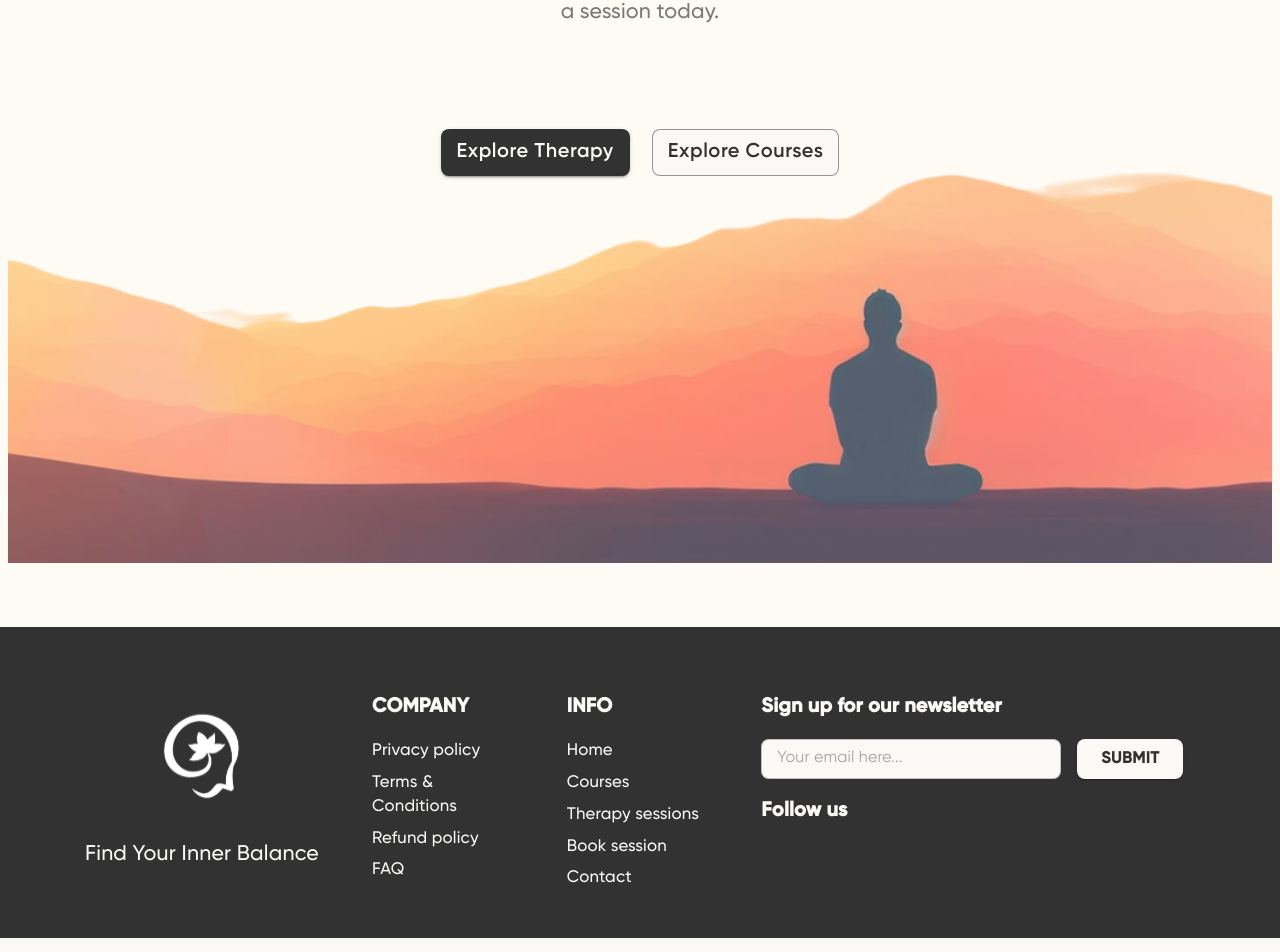
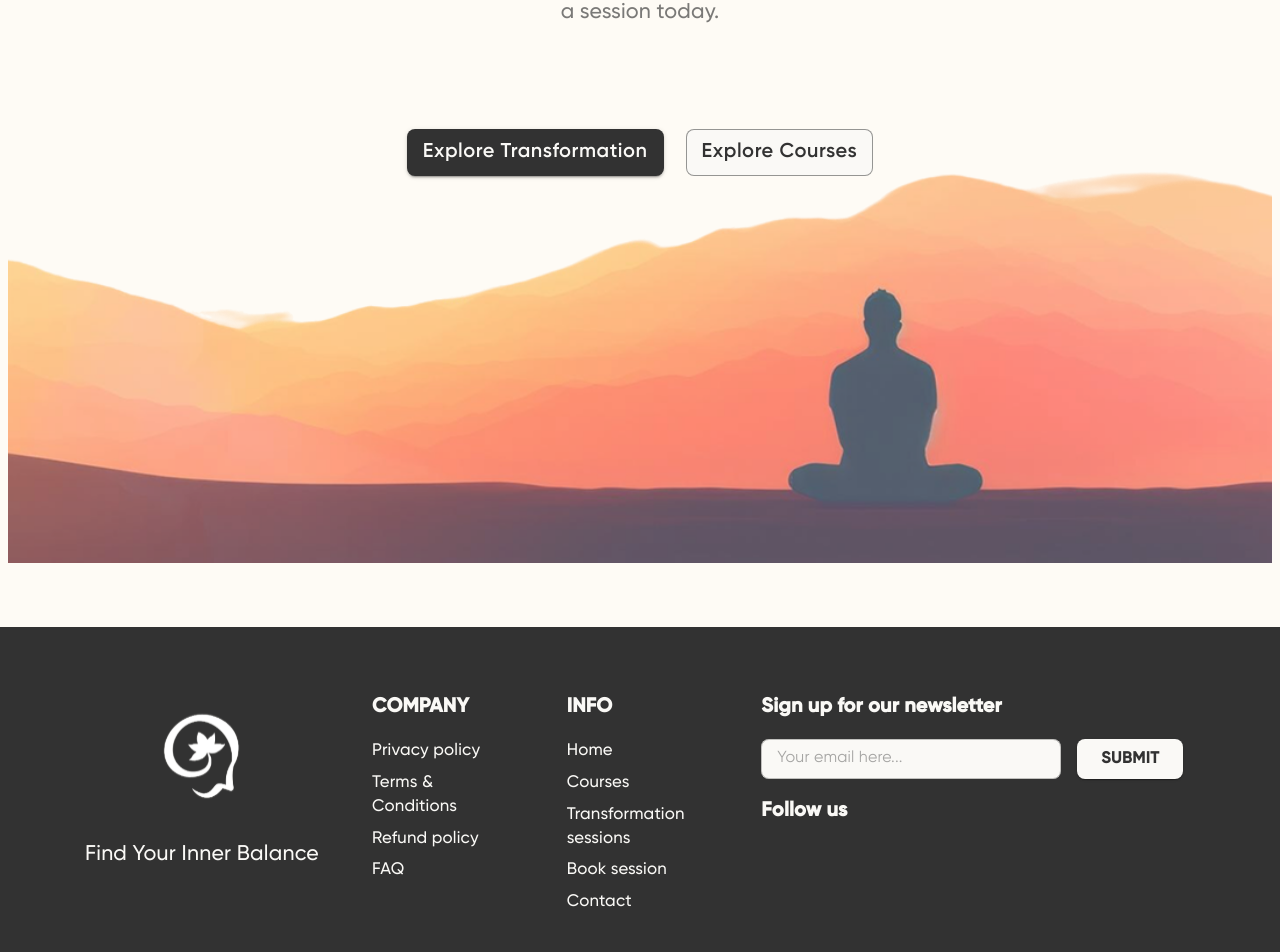
Before and after one commit to Ohuru-Tech/mind-demystified-frontend, a Next.js app: page /about in a window 1280 px wide. Shown: the part 4060-5012 px from the top of the page. Built offline with nearby package versions, Linux system fonts and the light colour scheme; no server answers; some icons are missing; a web font is replaced by a local one; what @mui/material-nextjs would draw is missing.

Commit message:
fix: more content changes

```diff
--- a/src/widgets/about/AboutQuote.tsx
+++ b/src/widgets/about/AboutQuote.tsx
@@ -53,9 +53,9 @@ export const AboutQuote = () => {
             sx={{ width: { xs: "90%", md: "auto", lg: "auto" } }}
             variant="contained"
             component={Link}
-            href="/therapy"
+            href="/transformation"
           >
-            Explore Therapy
+            Explore Transformation
           </Button>
           <Button
             sx={{ width: { xs: "90%", md: "auto", lg: "auto" } }}
--- a/src/widgets/common/Footer.tsx
+++ b/src/widgets/common/Footer.tsx
@@ -178,7 +178,7 @@ export default function Footer() {
               <Typography
                 variant="body2"
                 component="a"
-                href="/therapy"
+                href="/transformation"
                 sx={{
                   color: "#FAF9F6",
                   textDecoration: "none",
@@ -186,7 +186,7 @@ export default function Footer() {
                   "&:hover": { textDecoration: "underline" },
                 }}
               >
-                Therapy sessions
+                Transformation sessions
               </Typography>
               <Typography
                 variant="body2"
--- a/src/widgets/home/Features.tsx
+++ b/src/widgets/home/Features.tsx
@@ -61,7 +61,7 @@ export const Features = () => {
           >
             <FeatureCard
               title="One-on-one guidance"
-              href="/therapy"
+              href="/transformation"
               description={
                 <>
                   Personalized support for
```
Also changed, not shown: src/widgets/home/TherapySession.tsx (+8 -3 lines).
